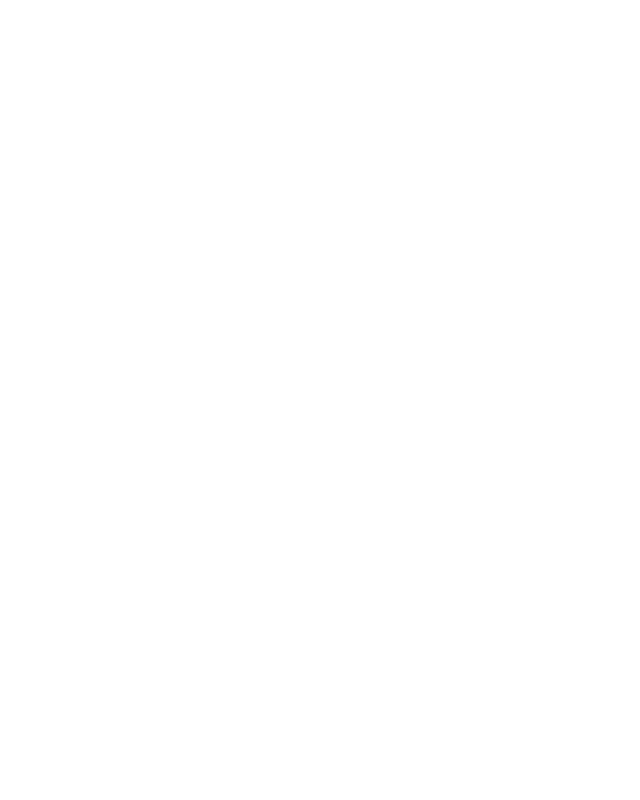
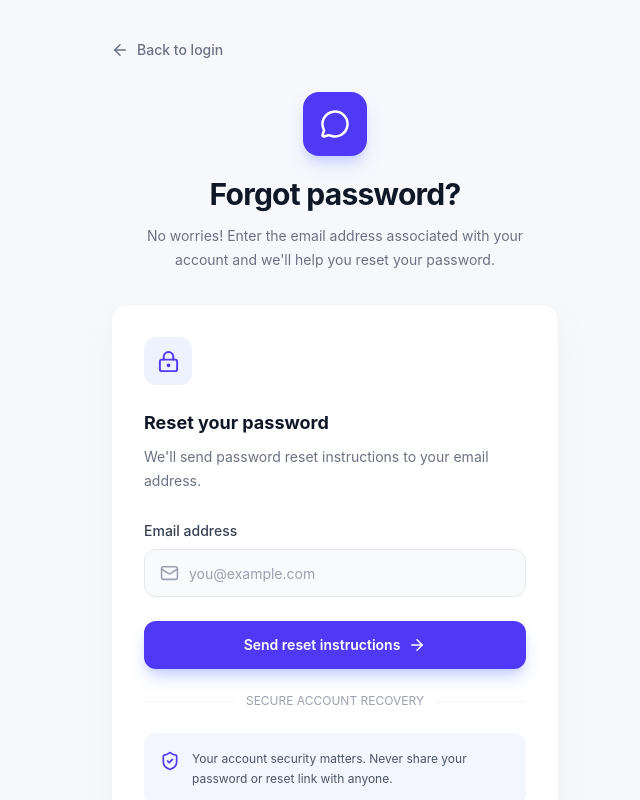
Before and after one commit to muhammed-rasiq/Pingly, a React (Vite) app: page /forgotPassword in a window 1280 px wide. Before the commit this address had no page. Shown: the top 800 px of the page, without its empty margins (305-945 px from the left). Built offline with nearby package versions, Linux system fonts and the light colour scheme.

Commit message:
completed ForgotPassword page UI

```diff
--- a/src/App.tsx
+++ b/src/App.tsx
@@ -5,6 +5,7 @@
 import ChatDashBoard from './page/ChatDashBoard'
 import Profile from './page/Profile'
 import Settings from './page/Settings'
+import ForgotPassword from './components/ForgotPassword'
 
 function App() {
 
@@ -18,6 +19,7 @@
       <Route path='chatDash' element={<ChatDashBoard/>}/>
       <Route path='profile' element={<Profile/>}/>
       <Route path='settings' element={<Settings/>}/>
+      <Route path='forgotPassword' element={<ForgotPassword/>}/>
 
 
     </Routes>
--- /dev/null
+++ b/src/components/ForgotPassword.tsx
@@ -0,0 +1,155 @@
+import React from 'react';
+import { useState } from "react";
+import {
+  ArrowLeft,
+  MessageCircle,
+  Mail,
+  LockKeyhole,
+  ArrowRight,
+  ShieldCheck,
+} from "lucide-react";
+
+function ForgotPassword() {
+
+    const [email, setEmail] = useState("");
+  return (
+    <>
+
+
+    <div className="min-h-screen bg-[#f7f8fc] flex items-center justify-center px-4 py-10">
+
+      <div className="w-full max-w-md">
+
+        {/* Back to Login */}
+        <button
+          type="button"
+          className="mb-8 flex items-center gap-2 text-sm font-medium text-gray-500 transition hover:text-indigo-600"
+        >
+          <ArrowLeft size={18} />
+          Back to login
+        </button>
+
+        {/* Logo */}
+        <div className="mb-8 text-center">
+
+          <div className="mx-auto mb-5 flex h-16 w-16 items-center justify-center rounded-2xl bg-indigo-600 shadow-lg shadow-indigo-200">
+            <MessageCircle size={30} className="text-white" />
+          </div>
+
+          <h1 className="text-3xl font-bold tracking-tight text-gray-900">
+            Forgot password?
+          </h1>
+
+          <p className="mx-auto mt-3 max-w-sm text-sm leading-6 text-gray-500">
+            No worries! Enter the email address associated with your account
+            and we'll help you reset your password.
+          </p>
+
+        </div>
+
+        {/* Main Card */}
+        <div className="rounded-2xl border border-gray-100 bg-white p-6 shadow-xl shadow-gray-200/50 sm:p-8">
+
+          {/* Icon */}
+          <div className="mb-6 flex h-12 w-12 items-center justify-center rounded-xl bg-indigo-50 text-indigo-600">
+            <LockKeyhole size={23} />
+          </div>
+
+          <h2 className="text-lg font-bold text-gray-900">
+            Reset your password
+          </h2>
+
+          <p className="mt-2 text-sm leading-6 text-gray-500">
+            We'll send password reset instructions to your email address.
+          </p>
+
+          {/* Email Input */}
+          <div className="mt-7">
+
+            <label
+              htmlFor="email"
+              className="mb-2 block text-sm font-medium text-gray-700"
+            >
+              Email address
+            </label>
+
+            <div className="relative">
+
+              <Mail
+                size={19}
+                className="absolute left-4 top-1/2 -translate-y-1/2 text-gray-400"
+              />
+
+              <input
+                id="email"
+                type="email"
+                value={email}
+                onChange={(e) => setEmail(e.target.value)}
+                placeholder="you@example.com"
+                className="h-12 w-full rounded-xl border border-gray-200 bg-gray-50 pl-11 pr-4 text-sm text-gray-900 outline-none transition placeholder:text-gray-400 focus:border-indigo-500 focus:bg-white focus:ring-4 focus:ring-indigo-50"
+              />
+
+            </div>
+
+          </div>
+
+          {/* Submit Button - UI Only */}
+          <button
+            type="button"
+            className="mt-6 flex h-12 w-full items-center justify-center gap-2 rounded-xl bg-indigo-600 text-sm font-semibold text-white shadow-lg shadow-indigo-200 transition hover:bg-indigo-700 active:scale-[0.99]"
+          >
+            Send reset instructions
+            <ArrowRight size={18} />
+          </button>
+
+          {/* Divider */}
+          <div className="my-6 flex items-center gap-3">
+            <div className="h-px flex-1 bg-gray-100" />
+            <span className="text-xs text-gray-400">
+              SECURE ACCOUNT RECOVERY
+            </span>
+            <div className="h-px flex-1 bg-gray-100" />
+          </div>
+
+          {/* Security Info */}
+          <div className="flex items-start gap-3 rounded-xl bg-indigo-50/70 p-4">
+
+            <ShieldCheck
+              size={20}
+              className="mt-0.5 shrink-0 text-indigo-600"
+            />
+
+            <p className="text-xs leading-5 text-gray-600">
+              Your account security matters. Never share your password or
+              reset link with anyone.
+            </p>
+
+          </div>
+
+        </div>
+
+        {/* Footer */}
+        <p className="mt-7 text-center text-sm text-gray-500">
+          Remember your password?{" "}
+          <button
+            type="button"
+            className="font-semibold text-indigo-600 transition hover:text-indigo-700"
+          >
+            Sign in
+          </button>
+        </p>
+
+        <p className="mt-8 text-center text-xs text-gray-400">
+          © 2026 Chatly. All rights reserved.
+        </p>
+
+      </div>
+
+    </div>
+
+
+    </>
+  );
+}
+
+export default ForgotPassword;
```
